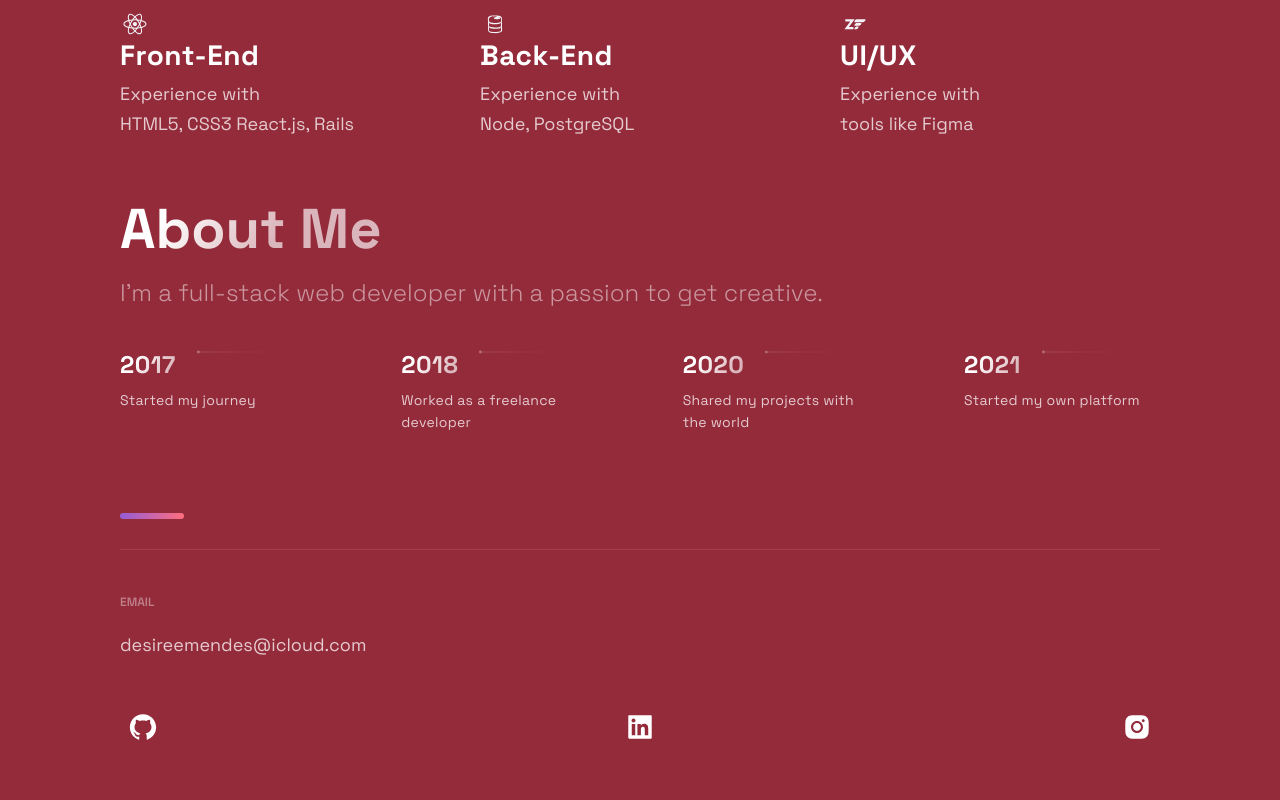
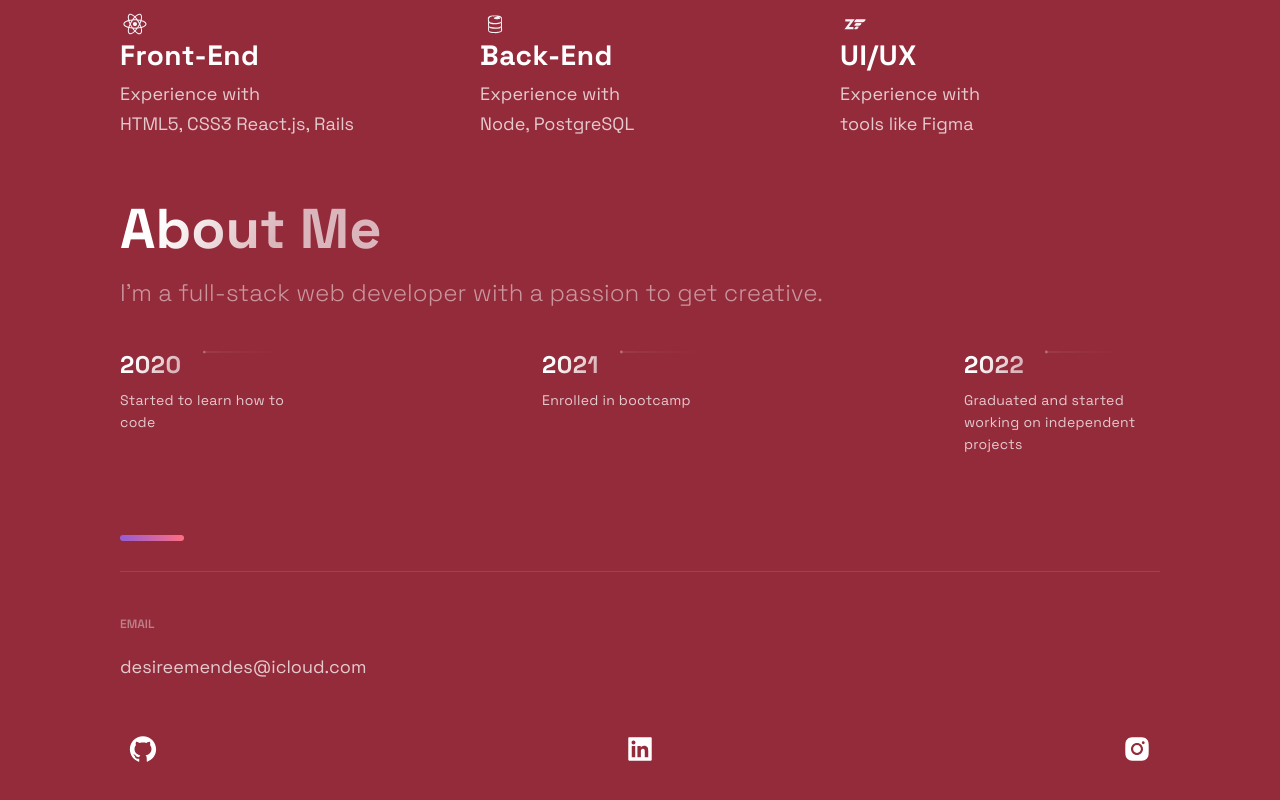
Before and after one commit to desireemendes/desireemendes-portfolio, a Next.js app: page / in a window 1280 px wide. Shown: the part 2374-3174 px from the top of the page. Built offline with nearby package versions, Linux system fonts and the light colour scheme.

Commit message:
Update timeline

```diff
--- a/src/constants/constants.js
+++ b/src/constants/constants.js
@@ -38,8 +38,7 @@ export const projects = [
 ];
 
 export const TimeLineData = [
-  { year: 2017, text: 'Started my journey', },
-  { year: 2018, text: 'Worked as a freelance developer', },
-  { year: 2020, text: 'Shared my projects with the world', },
-  { year: 2021, text: 'Started my own platform', },
+  { year: 2020, text: 'Started to learn how to code', },
+  { year: 2021, text: 'Enrolled in bootcamp', },
+  { year: 2022, text: 'Graduated and started working on independent projects', },
 ];
```
